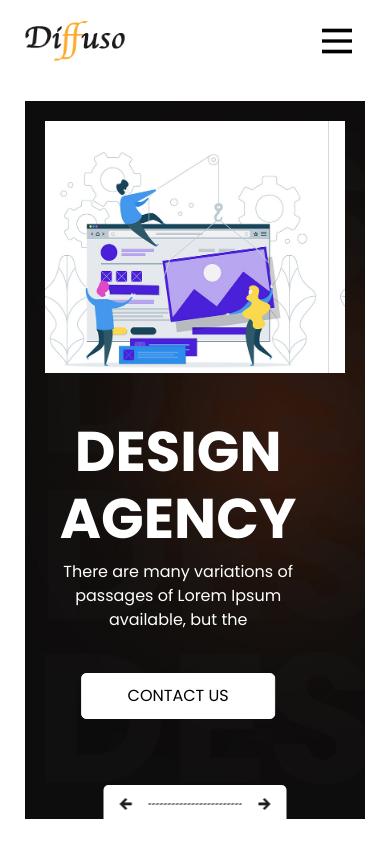
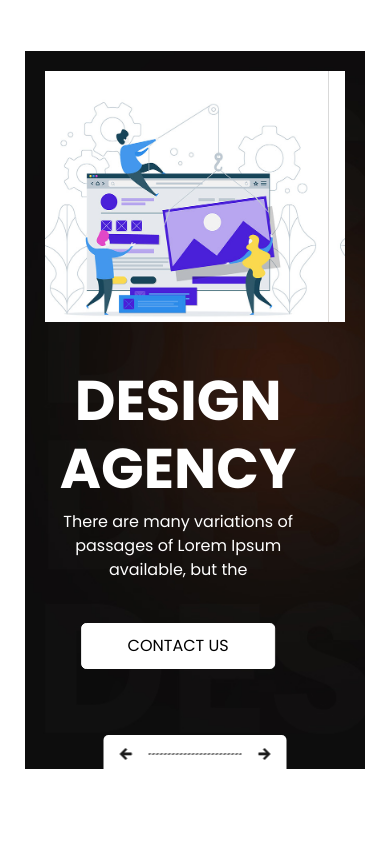
Before and after one commit to LuisFilipeGomes/Portfolio_Luis_Gomes, a plain HTML site: page website/index.html in a window 390 px wide. Shown: the top 844 px of the page. Drawn offline with nearby package versions, Linux system fonts and the light colour scheme.

Commit message:
deleted logo on page

```diff
--- a/website/index.html
+++ b/website/index.html
@@ -35,12 +35,6 @@
     <header class="header_section">
       <div class="container-fluid">
         <nav class="navbar navbar-expand-lg custom_nav-container pt-3">
-          <a class="navbar-brand" href="index.html">
-            <img src="images/logo.png" alt="" />
-          </a>
-          <button class="navbar-toggler" type="button" data-toggle="collapse" data-target="#navbarSupportedContent" aria-controls="navbarSupportedContent" aria-expanded="false" aria-label="Toggle navigation">
-            <span class="navbar-toggler-icon"></span>
-          </button>
 
           <div class="collapse navbar-collapse" id="navbarSupportedContent">
             <div class="d-flex ml-auto flex-column flex-lg-row align-items-center">
```
